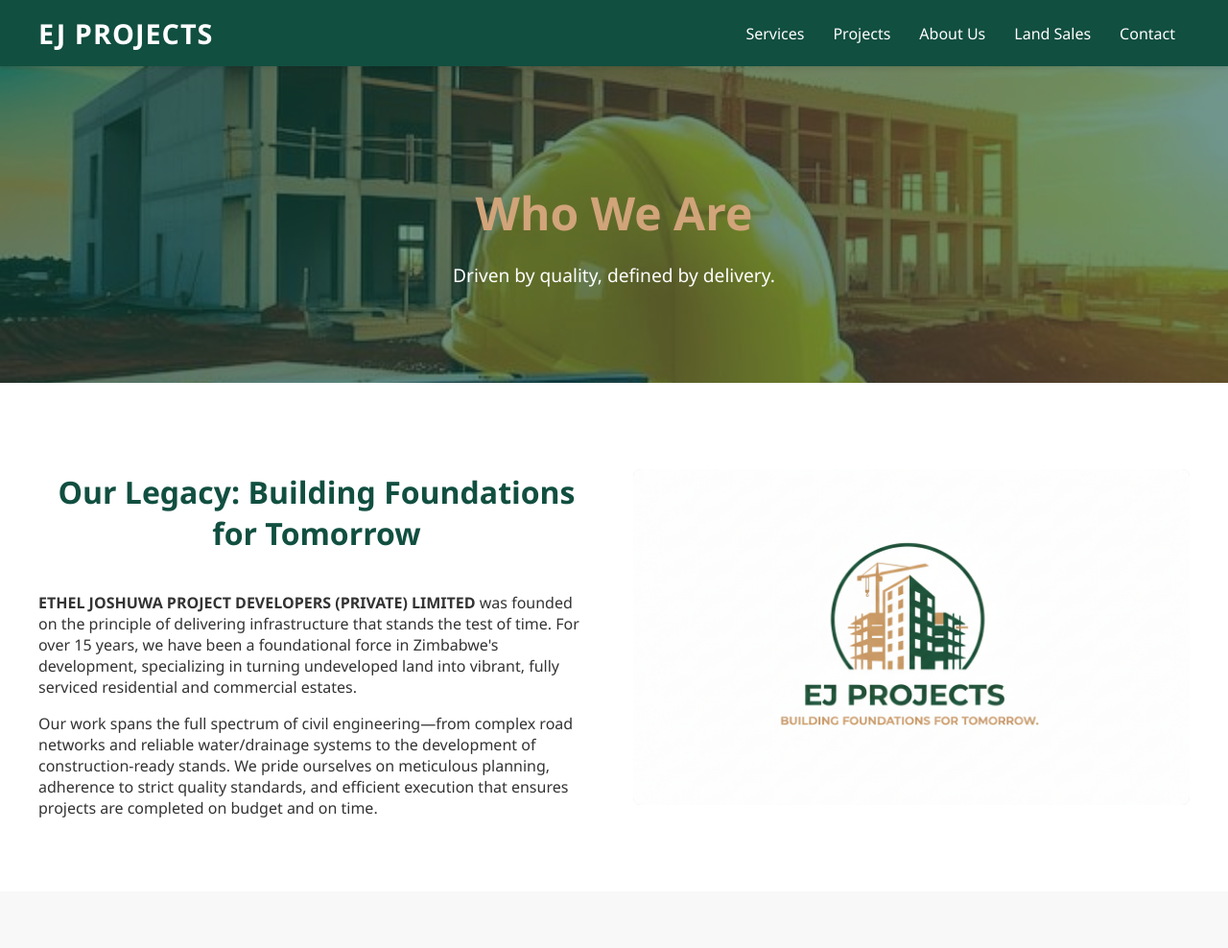
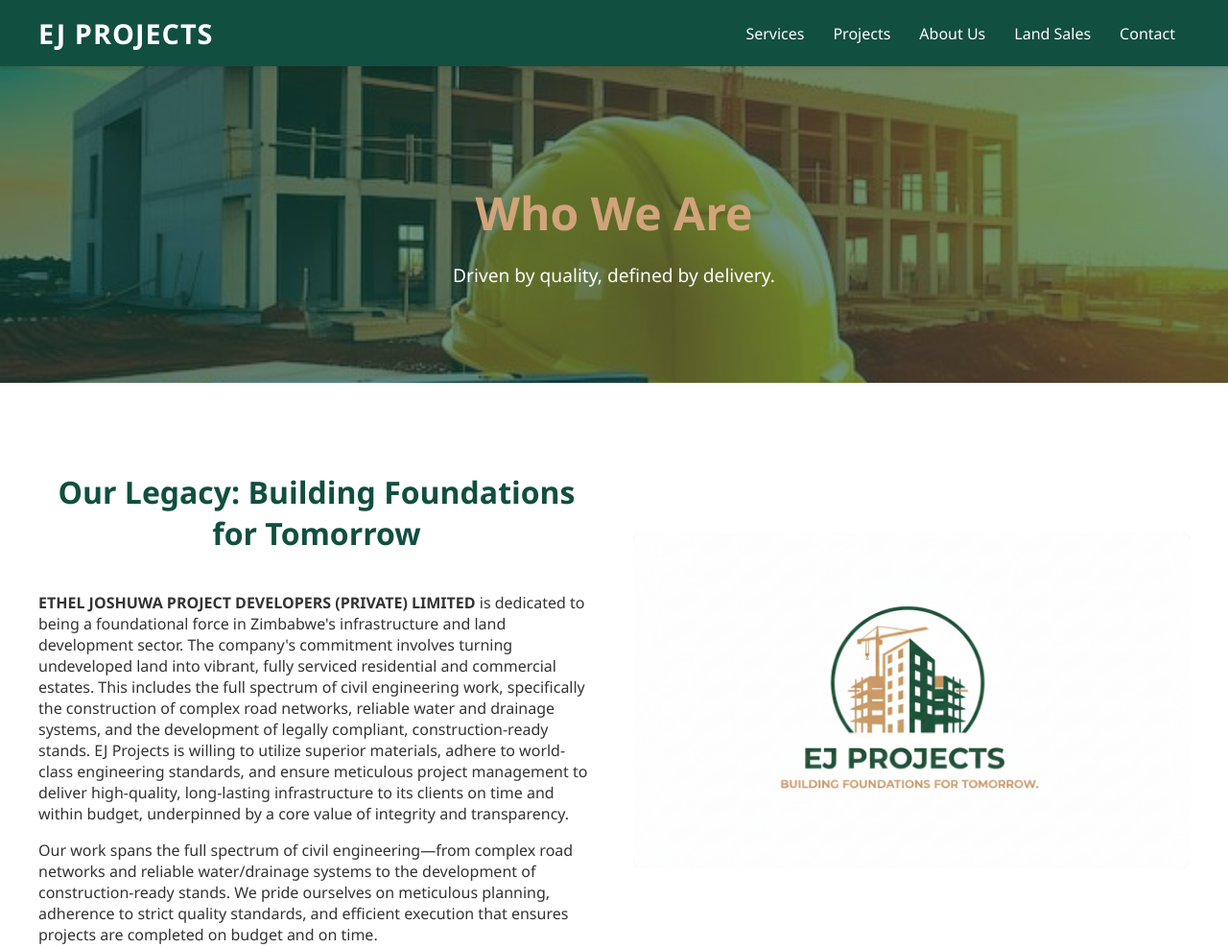
Before and after one commit to MUTSAWASHE13/EJ-PROJECT-DEVELOPERS, a plain HTML site: page about.html in a window 1280 px wide. Shown: the top 988 px of the page at 96% size. Drawn offline with Linux system fonts and the light colour scheme.

Commit message:
Update about.html

```diff
--- a/about.html
+++ b/about.html
@@ -360,7 +360,7 @@
         <div class="container story-grid">
             <div class="story-text">
                 <h3>Our Legacy: Building Foundations for Tomorrow</h3>
-                <p><strong>ETHEL JOSHUWA PROJECT DEVELOPERS (PRIVATE) LIMITED</strong> was founded on the principle of delivering infrastructure that stands the test of time. For over 15 years, we have been a foundational force in Zimbabwe's development, specializing in turning undeveloped land into vibrant, fully serviced residential and commercial estates.</p>
+                <p><strong>ETHEL JOSHUWA PROJECT DEVELOPERS (PRIVATE) LIMITED</strong> is dedicated to being a foundational force in Zimbabwe's infrastructure and land development sector. The company's commitment involves turning undeveloped land into vibrant, fully serviced residential and commercial estates. This includes the full spectrum of civil engineering work, specifically the construction of complex road networks, reliable water and drainage systems, and the development of legally compliant, construction-ready stands. EJ Projects is willing to utilize superior materials, adhere to world-class engineering standards, and ensure meticulous project management to deliver high-quality, long-lasting infrastructure to its clients on time and within budget, underpinned by a core value of integrity and transparency.</p>
                 <p>Our work spans the full spectrum of civil engineering—from complex road networks and reliable water/drainage systems to the development of construction-ready stands. We pride ourselves on meticulous planning, adherence to strict quality standards, and efficient execution that ensures projects are completed on budget and on time.</p>
             </div>
             <div class="story-image-container">
```
